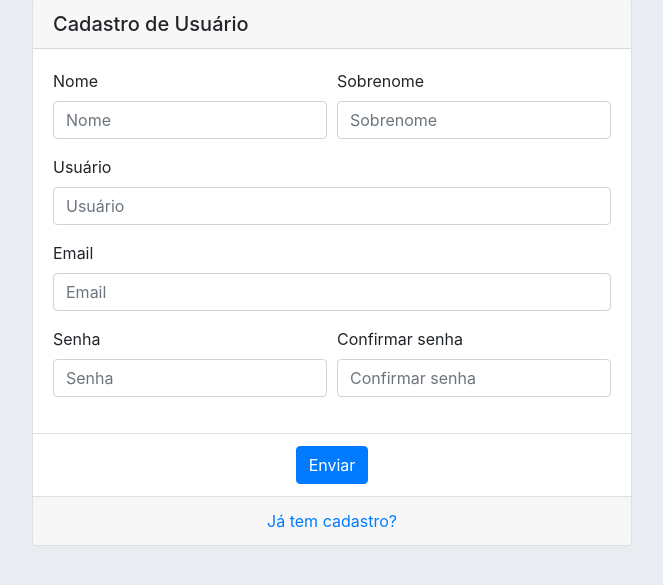
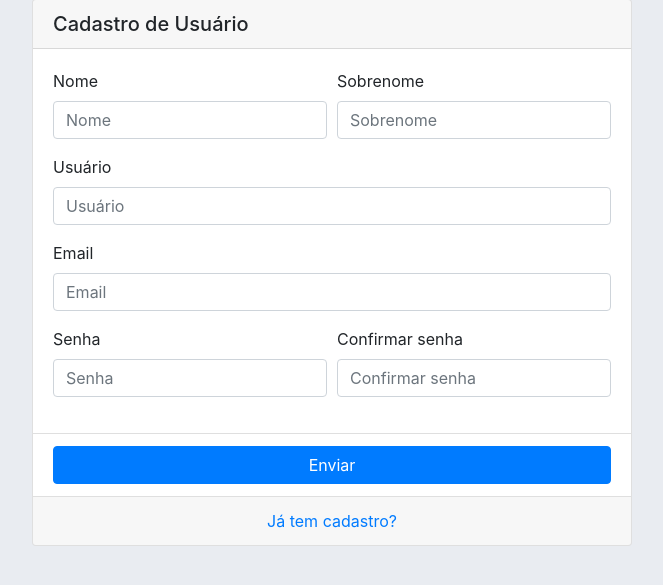
Before and after one commit to felipe-cerqueira-lyra/EngSoftware, a Flask app: page /signup/signup in a window 1280 px wide. Shown: the part 59-644 px from the top of the page, without its empty margins (308-971 px from the left). Run offline with Flask 2, Linux system fonts and the light colour scheme; some libraries are stand-ins or nearby versions.

Commit message:
update btn

```diff
--- a/website/templates/signin.html
+++ b/website/templates/signin.html
@@ -32,7 +32,7 @@
     <ul class="list-group list-group-flush">
       <li class="list-group-item">
         <div class='d-flex justify-content-center'>
-          <button type="submit" class="btn btn-primary"> Enviar </button>
+          <button type="submit" class="btn btn-primary btn-block"> Enviar </button>
         </div>
       </li>
     </ul>
--- a/website/templates/signup.html
+++ b/website/templates/signup.html
@@ -41,7 +41,7 @@
     <ul class="list-group list-group-flush">
       <li class="list-group-item">
         <div class='d-flex justify-content-center'>
-          <button type="submit" class="btn btn-primary"> Enviar </button>
+          <button type="submit" class="btn btn-primary btn-block"> Enviar </button>
         </div>
       </li>
     </ul>
```
